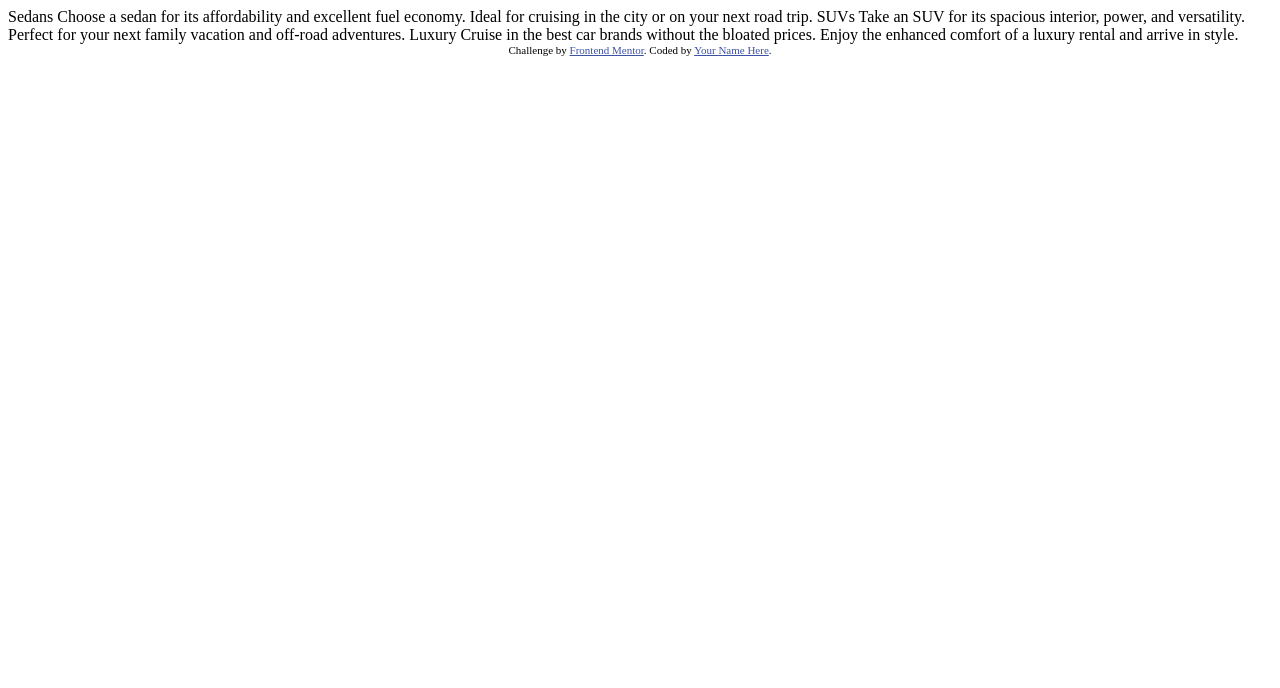
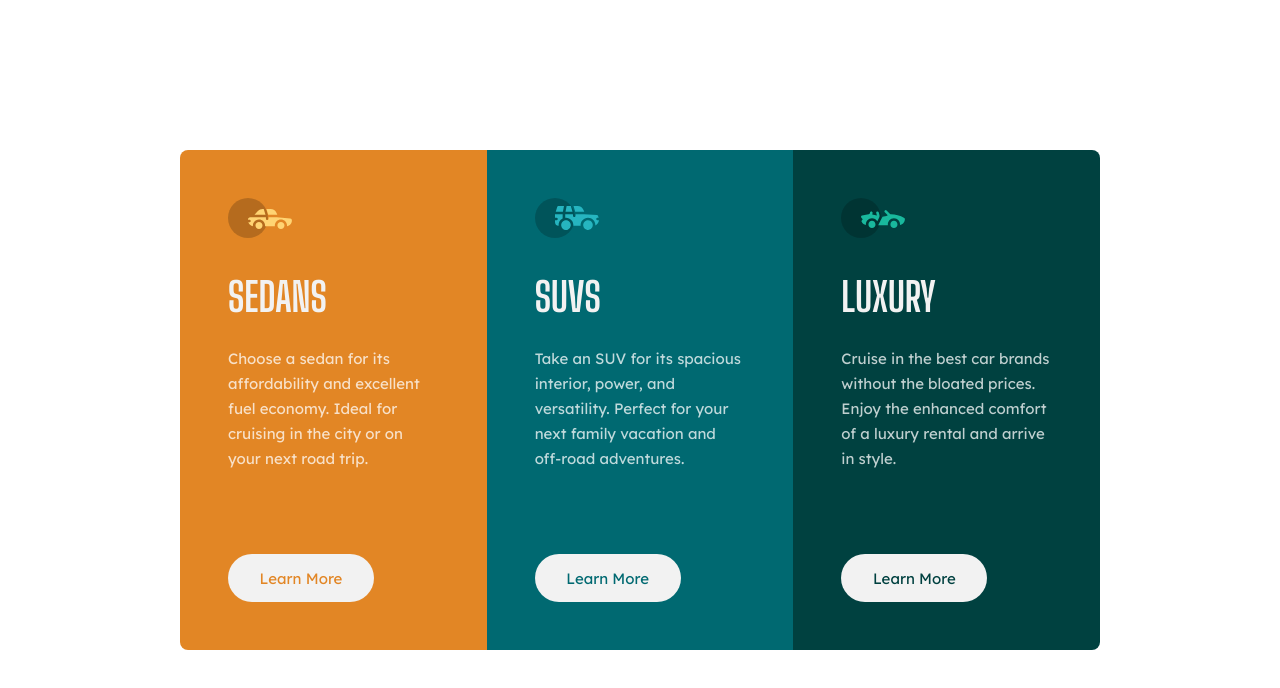
Before and after one commit to adonmez04/3-column-preview-card-component-v2.0, a plain HTML site: page index.html in a window 1280 px wide. Drawn offline with Linux system fonts and the light colour scheme.

Commit message:
the stable solution v1.0

```diff
--- a/index.html
+++ b/index.html
@@ -1,36 +1,79 @@
 <!DOCTYPE html>
 <html lang="en">
-<head>
-  <meta charset="UTF-8">
-  <meta name="viewport" content="width=device-width, initial-scale=1.0"> <!-- displays site properly based on user's device -->
+  <head>
+    <meta charset="UTF-8" />
+    <meta name="viewport" content="width=device-width, initial-scale=1.0" />
+    <title>3-column preview card component</title>
 
-  <link rel="icon" type="image/png" sizes="32x32" href="./images/favicon-32x32.png">
+    <link rel="stylesheet" href="style.css" />
+    <link rel="stylesheet" href="media-queries.css" />
+  </head>
+  <body>
+    <main>
+      <section class="section-preview-card">
+        <!-- The Sedan Area -->
+        <article class="preview-card preview-card--sedans">
+          <div class="preview-card__icon-area">
+            <img
+              src="./images/icon-sedans.svg"
+              class="preview-card__icon"
+              alt="#"
+            />
+          </div>
+          <div class="preview-card__content-area">
+            <h1 class="preview-card__title">Sedans</h1>
+            <p class="preview-card__description">
+              Choose a sedan for its affordability and excellent fuel economy.
+              Ideal for cruising in the city or on your next road trip.
+            </p>
+          </div>
+          <div class="preview-card__button-area">
+            <a href="#" class="preview-card__button">Learn More</a>
+          </div>
+        </article>
 
-  <title>Frontend Mentor | 3-column preview card component</title>
+        <!-- The Suvs Area -->
+        <article class="preview-card preview-card--suvs">
+          <div class="preview-card__icon-area">
+            <img
+              src="./images/icon-suvs.svg"
+              class="preview-card__icon"
+              alt="#"
+            />
+          </div>
+          <div class="preview-card__content-area">
+            <strong class="preview-card__title">SUVs</strong>
+            <p class="preview-card__description">
+              Take an SUV for its spacious interior, power, and versatility.
+              Perfect for your next family vacation and off-road adventures.
+            </p>
+          </div>
+          <div class="preview-card__button-area">
+            <a href="#" class="preview-card__button">Learn More</a>
+          </div>
+        </article>
 
-  <!-- Feel free to remove these styles or customise in your own stylesheet 👍 -->
-  <style>
-    .attribution { font-size: 11px; text-align: center; }
-    .attribution a { color: hsl(228, 45%, 44%); }
-  </style>
-</head>
-<body>
-
-  Sedans
-  Choose a sedan for its affordability and excellent fuel economy. Ideal for cruising in the city
-  or on your next road trip.
-
-  SUVs
-  Take an SUV for its spacious interior, power, and versatility. Perfect for your next family vacation
-  and off-road adventures.
-
-  Luxury
-  Cruise in the best car brands without the bloated prices. Enjoy the enhanced comfort of a luxury
-  rental and arrive in style.
-
-  <div class="attribution">
-    Challenge by <a href="https://www.frontendmentor.io?ref=challenge" target="_blank">Frontend Mentor</a>.
-    Coded by <a href="#">Your Name Here</a>.
-  </div>
-</body>
+        <!-- The Luxury Area -->
+        <article class="preview-card preview-card--luxury">
+          <div class="preview-card__icon-area">
+            <img
+              src="./images/icon-luxury.svg"
+              class="preview-card__icon"
+              alt="#"
+            />
+          </div>
+          <div class="preview-card__content-area">
+            <strong class="preview-card__title">Luxury</strong>
+            <p class="preview-card__description">
+              Cruise in the best car brands without the bloated prices. Enjoy
+              the enhanced comfort of a luxury rental and arrive in style.
+            </p>
+          </div>
+          <div class="preview-card__button-area">
+            <a href="#" class="preview-card__button">Learn More</a>
+          </div>
+        </article>
+      </section>
+    </main>
+  </body>
 </html>
--- /dev/null
+++ b/media-queries.css
@@ -0,0 +1,25 @@
+/* THE DESKTOP SETTINGS*/
+/* Above 750px */
+
+/******************/
+/* Global Styles */
+/******************/
+
+/******************/
+/* Component Styles */
+/******************/
+
+@media (min-width: 700px) {
+  .section-preview-card {
+    max-width: 920px;
+
+    /* The Grid Template */
+    display: grid;
+    grid-template-columns: repeat(3, 1fr);
+    grid-template-rows: 1fr;
+  }
+
+  .preview-card__description {
+    margin-bottom: 58px;
+  }
+}
--- /dev/null
+++ b/style.css
@@ -0,0 +1,146 @@
+/* THE MOBILE FIRST SOLUTION */
+/* Under 750px */
+
+/* To import the font styles */
+@import url("https://fonts.googleapis.com/css2?family=Lexend+Deca&display=swap");
+@import url("https://fonts.googleapis.com/css2?family=Big+Shoulders+Display:wght@700&display=swap");
+
+/******************/
+/* Global Styles */
+/******************/
+
+*,
+*::before,
+*::after {
+  padding: 0;
+  margin: 0;
+  box-sizing: inherit;
+}
+
+body {
+  box-sizing: border-box;
+  min-height: 100vh;
+  font-size: 15px;
+
+  /* To center the content */
+  display: flex;
+  justify-content: center;
+  align-items: center;
+}
+
+/******************/
+/* Component Styles */
+/******************/
+
+.section-preview-card {
+  max-width: 327px;
+
+  /* The Grid Template */
+  display: grid;
+  grid-template-columns: 1fr;
+  grid-template-rows: repeat(3, 1fr);
+
+  /* To border radius */
+  border-radius: 8px;
+  overflow: hidden;
+}
+
+.preview-card {
+  max-width: 100%;
+  padding: 48px;
+
+  /* The Flexbox Template */
+  display: flex;
+  flex-direction: column;
+  justify-content: space-between;
+  gap: 25px;
+}
+
+/* To change the color of the button and the text when them :hover*/
+
+.preview-card--sedans {
+  background-color: #e28625;
+  color: #e28625;
+}
+
+.preview-card--suvs {
+  background-color: #006971;
+  color: #006971;
+}
+
+.preview-card--luxury {
+  background-color: #004140;
+  color: #004140;
+}
+
+.preview-card__icon-area {
+  margin-bottom: 10px;
+}
+
+.preview-card__icon {
+  display: block;
+}
+
+.preview-card__content-area {
+  /* empty */
+}
+
+.preview-card__title {
+  display: block;
+  font-family: "Big Shoulders Display";
+  font-style: normal;
+  font-weight: 700;
+  font-size: 40px;
+  line-height: 48px;
+  text-transform: uppercase;
+  color: #f2f2f2;
+
+  margin-bottom: 25px;
+}
+
+.preview-card__description {
+  font-family: "Lexend Deca";
+  font-style: normal;
+  font-weight: 400;
+  font-size: 15px;
+  line-height: 25px;
+  color: #ffffff;
+  mix-blend-mode: normal;
+  opacity: 0.75;
+}
+
+.preview-card__button-area {
+  /* empty */
+}
+
+.preview-card__button:link,
+.preview-card__button:visited {
+  display: inline-block;
+  text-decoration: none;
+  cursor: pointer;
+  font-family: "Lexend Deca";
+  font-style: normal;
+  font-weight: 400;
+  font-size: 15px;
+  line-height: 25px;
+  color: inherit;
+
+  /* To center the text */
+  display: flex;
+  justify-content: center;
+  align-items: center;
+
+  /* To add the padding */
+  width: 146px;
+  height: 48px;
+  background: #f2f2f2;
+  border-radius: 25px;
+}
+
+.preview-card__button:hover,
+.preview-card__button:active {
+  color: #fff;
+  background-color: inherit;
+  border: 2px solid #ffffff;
+  border-radius: 25px;
+}
```
Also changed, not shown: 1 other file.
